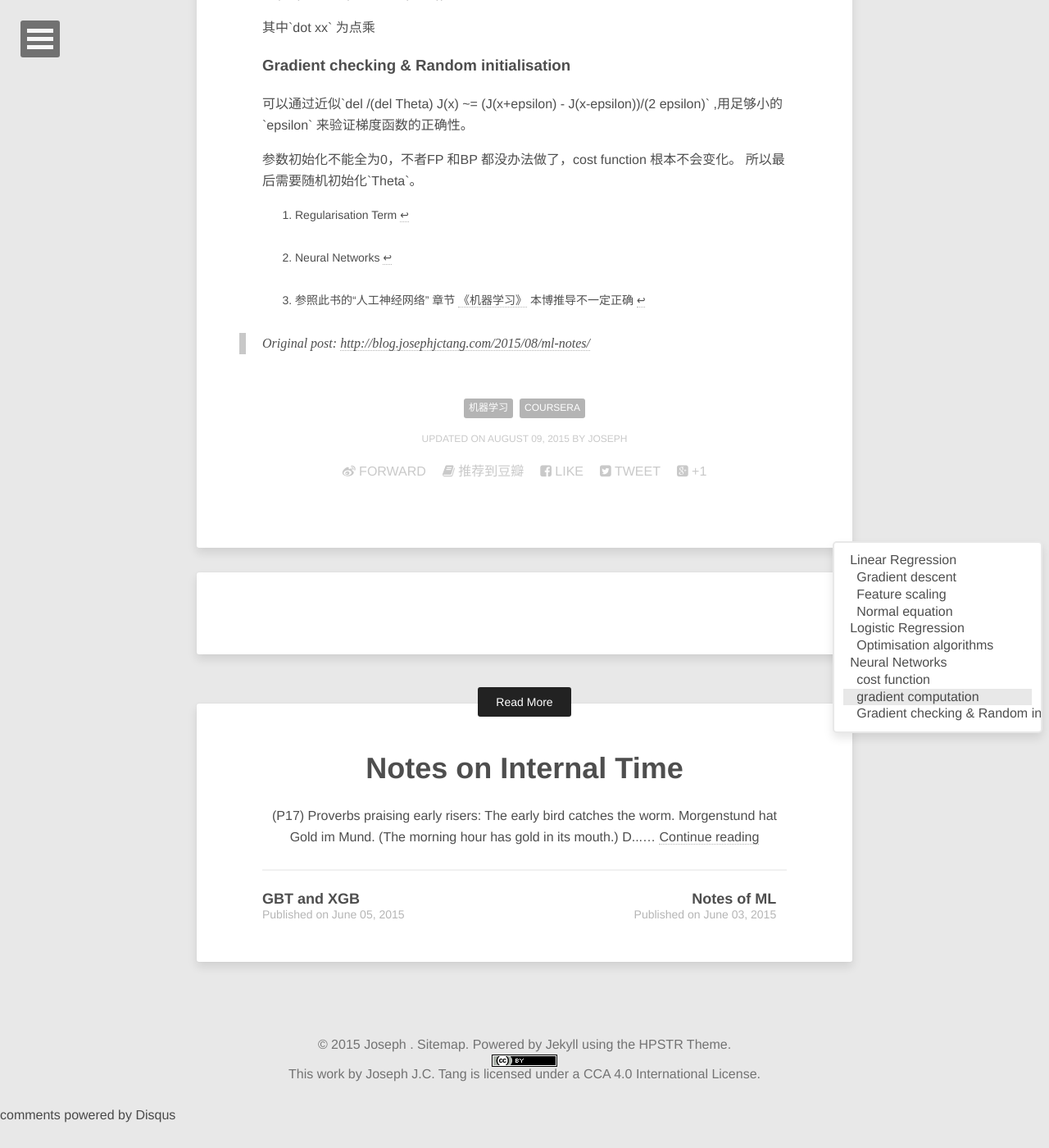
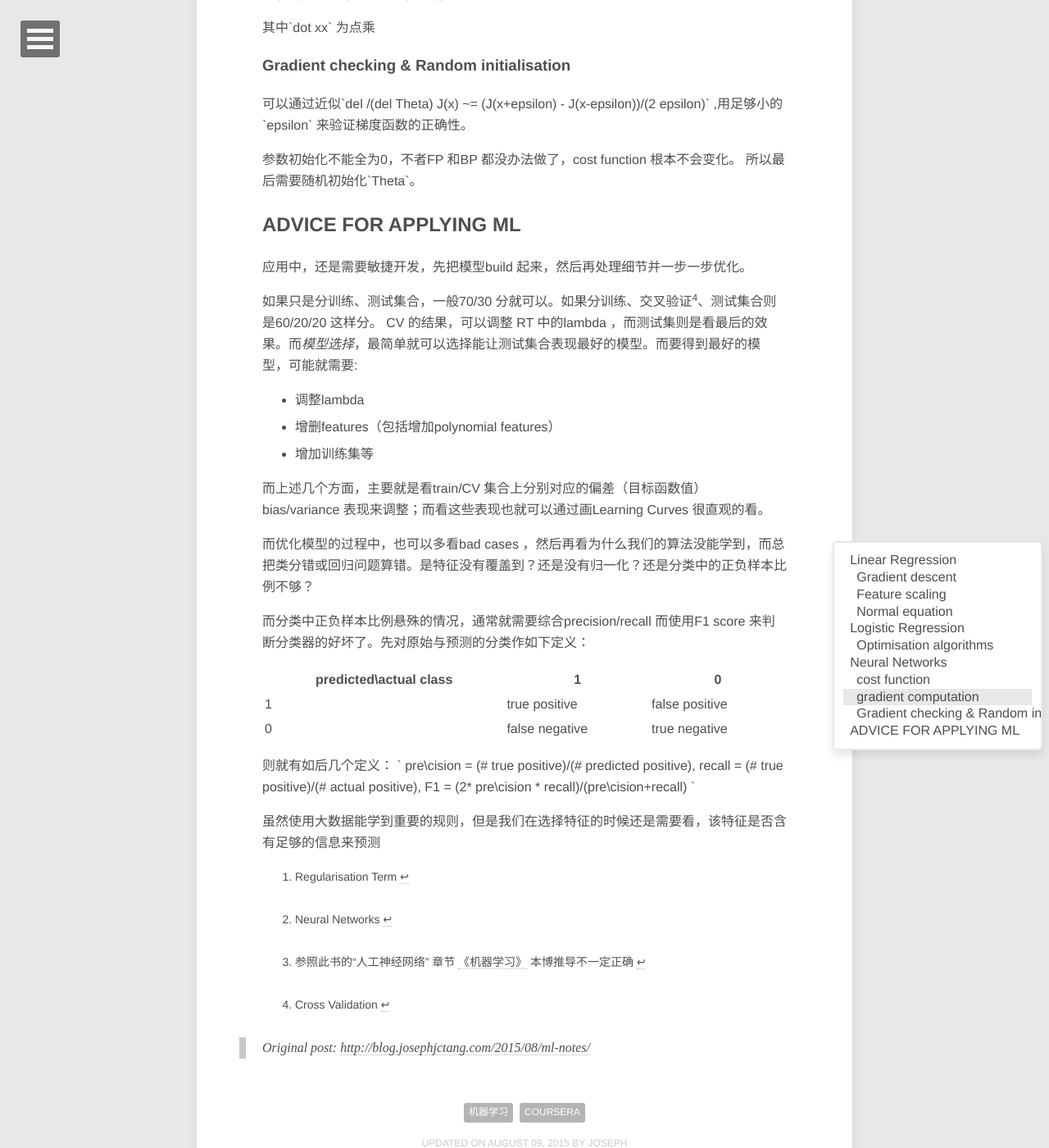
Before and after one commit to jinntrance/blog, a Jekyll site: the page built from CHINESE/_posts/2015-08-09-ml-notes.md, in a window 1280 px wide and 1400 px high, scrolled down 3219 px. Shown: the whole window at 82% size. Built offline with Jekyll 4.4.1, drawn with Linux system fonts in a browser that asks for light colours; comment, search, counter and statistics services are not loaded; before the commit the page ends 4588 px from its top, so only the background shows below that; some of the changed text lies outside the part shown.

Commit message:
add new notes on ML application

```diff
--- a/CHINESE/_posts/2015-08-09-ml-notes.md
+++ b/CHINESE/_posts/2015-08-09-ml-notes.md
@@ -154,9 +154,40 @@ D_(Theta^i)
  参数初始化不能全为0，不者FP 和BP 都没办法做了，cost function 根本不会变化。
  所以最后需要随机初始化\`Theta\`。
 
+## ADVICE FOR APPLYING ML
+
+应用中，还是需要敏捷开发，先把模型build 起来，然后再处理细节并一步一步优化。
+
+如果只是分训练、测试集合，一般70/30 分就可以。如果分训练、交叉验证[^CV]、测试集合则是60/20/20 这样分。 CV 的结果，可以调整 RT 中的lambda ，而测试集则是看最后的效果。而*模型选择*，最简单就可以选择能让测试集合表现最好的模型。而要得到最好的模型，可能就需要:
+
+- 调整lambda
+- 增删features（包括增加polynomial features）
+- 增加训练集等
+
+而上述几个方面，主要就是看train/CV 集合上分别对应的偏差（目标函数值） bias/variance 表现来调整；而看这些表现也就可以通过画Learning Curves 很直观的看。
+
+而优化模型的过程中，也可以多看bad cases ，然后再看为什么我们的算法没能学到，而总把类分错或回归问题算错。是特征没有覆盖到？还是没有归一化？还是分类中的正负样本比例不够？
+
+而分类中正负样本比例悬殊的情况，通常就需要综合precision/recall 而使用F1 score 来判断分类器的好坏了。先对原始与预测的分类作如下定义：
+
+predicted\actual class | 1 | 0
+-- | -- | --
+1|true positive|false positive
+0|false negative|true negative
+
+则就有如后几个定义：
+\`
+pre\cision = (# true positive)/(# predicted positive),
+recall = (# true positive)/(# actual positive),
+F1 = (2* pre\cision * recall)/(pre\cision+recall)
+\`
+
+虽然使用大数据能学到重要的规则，但是我们在选择特征的时候还是需要看，该特征是否含有足够的信息来预测
+
 [^NN]: Neural Networks
 [^RT]: Regularisation Term
 [^ANN]: 参照此书的“人工神经网络” 章节 [《机器学习》](http://book.douban.com/subject/1102235/) 本博推导不一定正确
+[^CV]: Cross Validation
 
 **Mathjax was not loaded successfully**{:.mathjax_alt}
 {% comment %}
```
